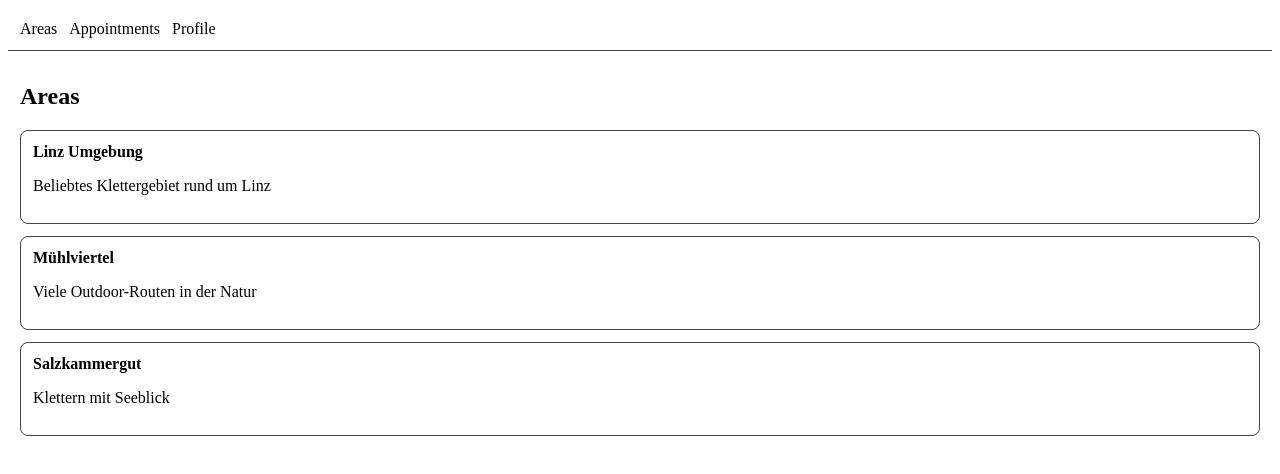
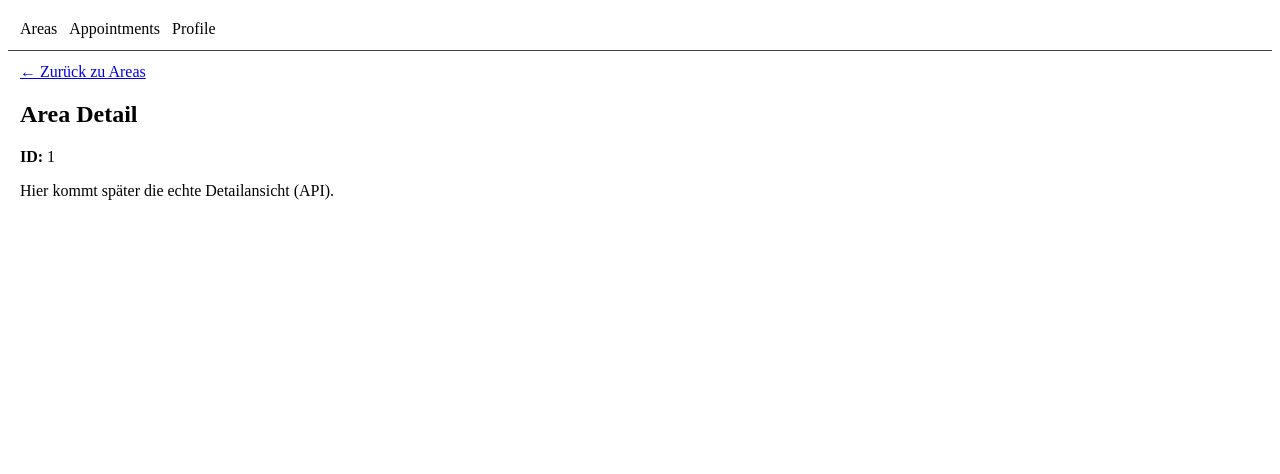
Before and after one commit to LehnerRobin/ClimbConnect, an Angular app in the folder frontend/climbconnect-frontend/: page /areas/1 in a window 1280 px wide. Before the commit this address led to /areas. Shown: the top 474 px of the page. Built offline with nearby package versions, Linux system fonts and the light colour scheme.

Commit message:
area detail page with route param

```diff
--- a/frontend/climbconnect-frontend/src/app/app.routes.ts
+++ b/frontend/climbconnect-frontend/src/app/app.routes.ts
@@ -3,11 +3,13 @@ import { Routes } from '@angular/router';
 import { AreasPage } from './features/areas/areas-page/areas-page';
 import { ProfilePage } from './features/profile/profile-page/profile-page';
 import { AppointmentsPage } from './features/appointments/appointments-page/appointments-page';
+import { AreaDetailPage } from './features/areas/area-detail-page/area-detail-page';
 
 export const routes: Routes = [
   { path: '', redirectTo: 'areas', pathMatch: 'full' },
   { path: 'areas', component: AreasPage },
   { path: 'profile', component: ProfilePage },
   { path: 'appointments', component: AppointmentsPage },
+  { path: 'areas/:id', component: AreaDetailPage },
   { path: '**', redirectTo: 'areas' },
 ];
--- /dev/null
+++ b/frontend/climbconnect-frontend/src/app/features/areas/area-detail-page/area-detail-page.html
@@ -0,0 +1,6 @@
+<a routerLink="/areas">← Zurück zu Areas</a>
+
+<h2>Area Detail</h2>
+<p><strong>ID:</strong> {{ id }}</p>
+
+<p>Hier kommt später die echte Detailansicht (API).</p>
--- /dev/null
+++ b/frontend/climbconnect-frontend/src/app/features/areas/area-detail-page/area-detail-page.ts
@@ -0,0 +1,15 @@
+import { Component, inject } from '@angular/core';
+import { ActivatedRoute, RouterLink } from '@angular/router';
+
+@Component({
+  selector: 'app-area-detail-page',
+  standalone: true,
+  imports: [RouterLink],
+  templateUrl: './area-detail-page.html',
+  styleUrl: './area-detail-page.scss',
+})
+export class AreaDetailPage {
+  private route = inject(ActivatedRoute);
+
+  id = this.route.snapshot.paramMap.get('id');
+}
--- a/frontend/climbconnect-frontend/src/app/features/areas/areas-page/areas-page.html
+++ b/frontend/climbconnect-frontend/src/app/features/areas/areas-page/areas-page.html
@@ -2,17 +2,17 @@
 
 <ul class="area-list">
   <li class="area-card">
-    <strong>Linz Umgebung</strong>
+    <a routerLink="/areas/1"><strong>Linz Umgebung</strong></a>
     <p>Beliebtes Klettergebiet rund um Linz</p>
   </li>
 
   <li class="area-card">
-    <strong>Mühlviertel</strong>
+    <a routerLink="/areas/2"><strong>Mühlviertel</strong></a>
     <p>Viele Outdoor-Routen in der Natur</p>
   </li>
 
   <li class="area-card">
-    <strong>Salzkammergut</strong>
+    <a routerLink="/areas/3"><strong>Salzkammergut</strong></a>
     <p>Klettern mit Seeblick</p>
   </li>
 </ul>
--- a/frontend/climbconnect-frontend/src/app/features/areas/areas-page/areas-page.ts
+++ b/frontend/climbconnect-frontend/src/app/features/areas/areas-page/areas-page.ts
@@ -1,9 +1,10 @@
 import { Component } from '@angular/core';
+import { RouterLink } from '@angular/router';
 
 @Component({
   selector: 'app-areas-page',
   standalone: true,
-  imports: [],
+  imports: [RouterLink],
   templateUrl: './areas-page.html',
   styleUrl: './areas-page.scss',
 })
```
Also changed, not shown: frontend/climbconnect-frontend/src/app/features/areas/area-detail-page/area-detail-page.scss (added), 1 other file (tests, documents, lock files or other folders).
